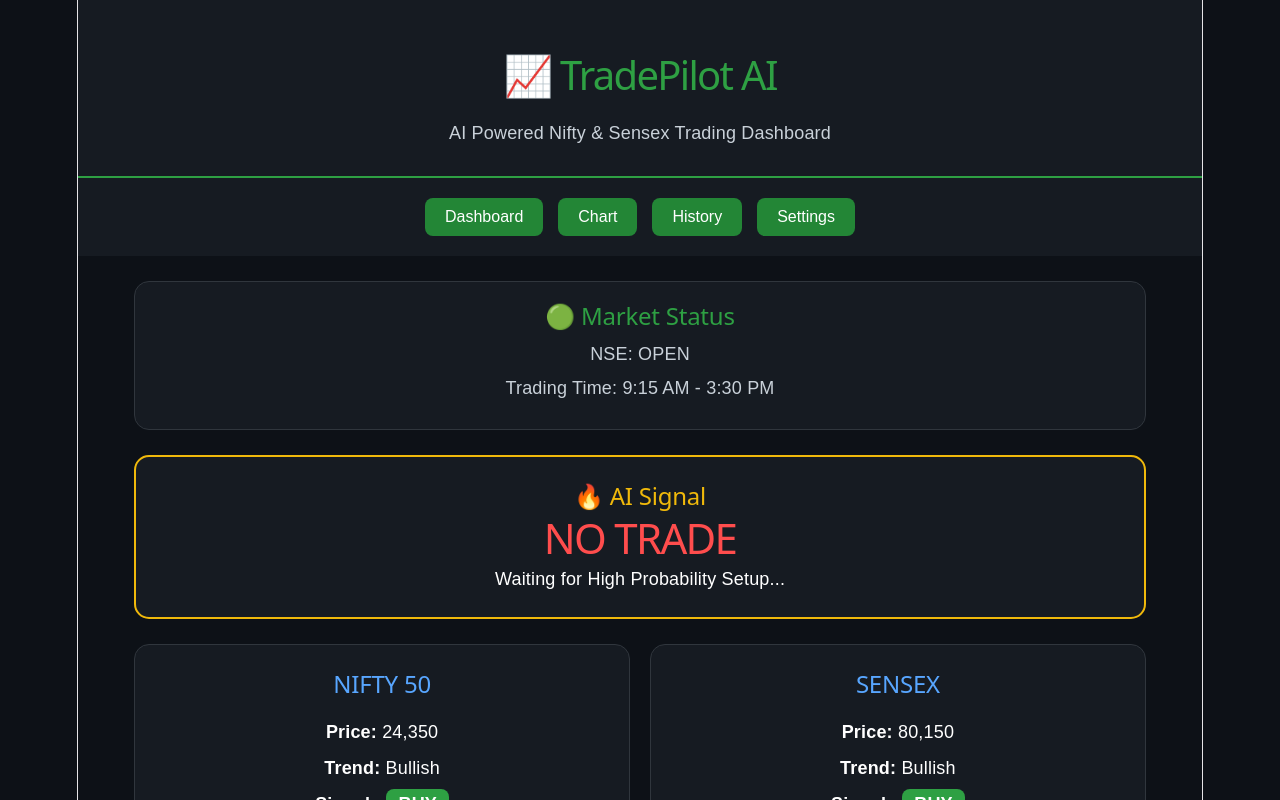
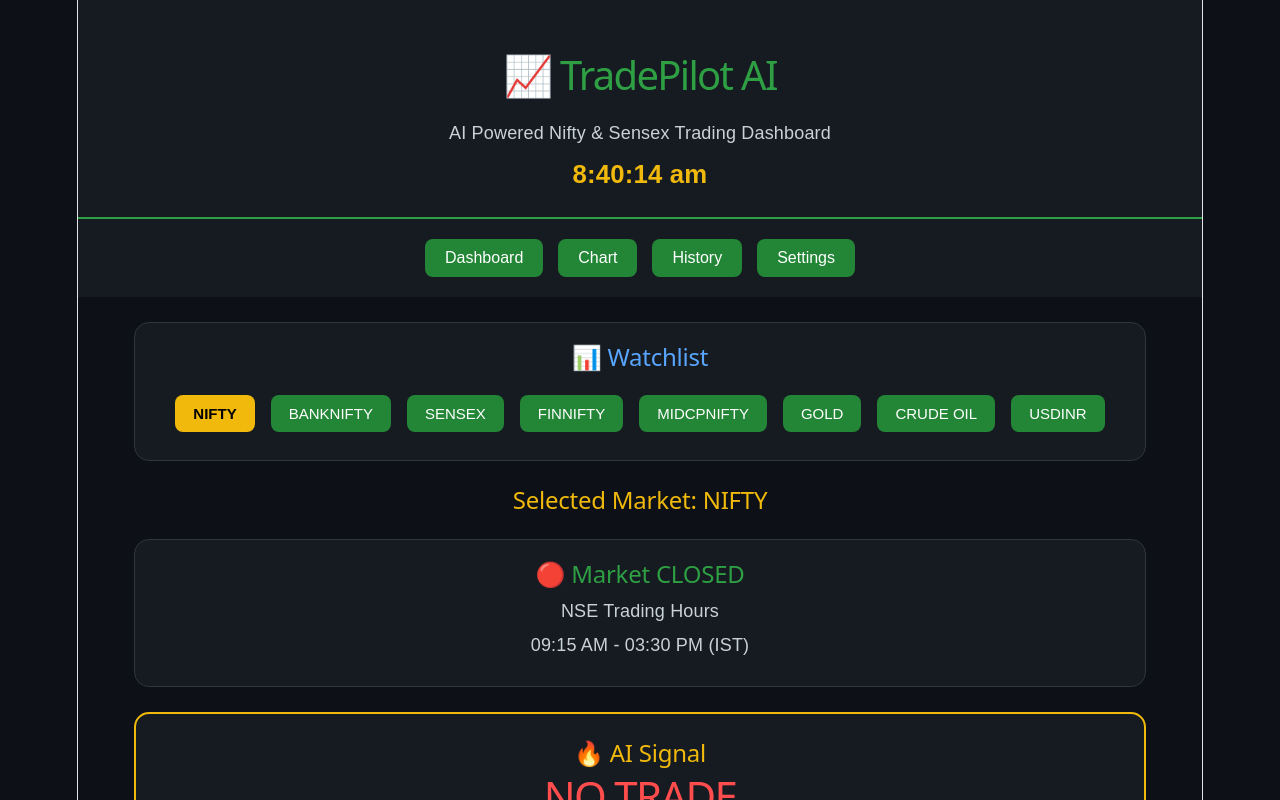
Before and after one commit to karankohli8902-star/TradePilotAI, a React app in the folder frontend/: page / in a window 1280 px wide. Shown: the top 800 px of the page. Built offline with nearby package versions, Linux system fonts and the light colour scheme; no server answers; the HTML template or start-up script is replaced by a standard one.

Commit message:
Connected frontend with backend API

```diff
--- a/frontend/src/App.css
+++ b/frontend/src/App.css
@@ -139,3 +139,43 @@
   margin:8px 0;
   color:#c9d1d9;
 }
+.live-clock{
+  margin-top:15px;
+  font-size:22px;
+  color:#f0b90b;
+  font-weight:bold;
+}
+.watchlist{
+  width:90%;
+  max-width:1200px;
+  margin:25px auto;
+  background:#161b22;
+  border:1px solid #30363d;
+  border-radius:15px;
+  padding:20px;
+}
+
+.watchlist h2{
+  color:#58a6ff;
+  margin-bottom:15px;
+}
+
+.watch-btn{
+  margin:8px;
+  padding:10px 18px;
+  border:none;
+  border-radius:8px;
+  background:#238636;
+  color:white;
+  cursor:pointer;
+  font-size:15px;
+}
+
+.watch-btn:hover{
+  background:#2ea043;
+}
+.active-btn{
+  background:#f0b90b;
+  color:black;
+  font-weight:bold;
+}
--- a/frontend/src/components/Header.jsx
+++ b/frontend/src/components/Header.jsx
@@ -1,8 +1,11 @@
+import LiveClock from "./LiveClock";
 function Header() {
   return (
     <header className="header">
       <h1>📈 TradePilot AI</h1>
       <p>AI Powered Nifty & Sensex Trading Dashboard</p>
+
+      <LiveClock />
     </header>
   );
 }
--- /dev/null
+++ b/frontend/src/components/LiveClock.jsx
@@ -0,0 +1,21 @@
+import { useEffect, useState } from "react";
+
+function LiveClock() {
+  const [time, setTime] = useState(new Date());
+
+  useEffect(() => {
+    const timer = setInterval(() => {
+      setTime(new Date());
+    }, 1000);
+
+    return () => clearInterval(timer);
+  }, []);
+
+  return (
+    <div className="live-clock">
+      <h3>{time.toLocaleTimeString("en-IN")}</h3>
+    </div>
+  );
+}
+
+export default LiveClock;
--- a/frontend/src/components/MarketStatus.jsx
+++ b/frontend/src/components/MarketStatus.jsx
@@ -1,9 +1,23 @@
 function MarketStatus() {
+  const now = new Date();
+
+  const hours = now.getHours();
+  const minutes = now.getMinutes();
+
+  const currentTime = hours * 60 + minutes;
+
+  const marketOpen = 9 * 60 + 15;   // 9:15 AM
+  const marketClose = 15 * 60 + 30; // 3:30 PM
+
+  const isOpen = currentTime >= marketOpen && currentTime <= marketClose;
+
   return (
     <section className="market-status">
-      <h2>🟢 Market Status</h2>
-      <p>NSE: OPEN</p>
-      <p>Trading Time: 9:15 AM - 3:30 PM</p>
+      <h2>{isOpen ? "🟢 Market OPEN" : "🔴 Market CLOSED"}</h2>
+
+      <p>NSE Trading Hours</p>
+
+      <p>09:15 AM - 03:30 PM (IST)</p>
     </section>
   );
 }
--- a/frontend/src/components/TradingChart.jsx
+++ b/frontend/src/components/TradingChart.jsx
@@ -1,20 +1,32 @@
 import { useEffect, useRef } from "react";
 
-function TradingChart() {
+function TradingChart({ market }) {
   const chartRef = useRef(null);
 
   useEffect(() => {
+    chartRef.current.innerHTML = "";
+
+    const symbols = {
+      NIFTY: "NSE:NIFTY",
+      BANKNIFTY: "NSE:BANKNIFTY",
+      SENSEX: "BSE:SENSEX",
+      FINNIFTY: "NSE:FINNIFTY",
+      MIDCPNIFTY: "NSE:MIDCPNIFTY",
+      GOLD: "MCX:GOLD",
+      "CRUDE OIL": "MCX:CRUDEOIL",
+      USDINR: "FX_IDC:USDINR",
+    };
+
     const script = document.createElement("script");
 
     script.src =
       "https://s3.tradingview.com/external-embedding/embed-widget-advanced-chart.js";
 
-    script.type = "text/javascript";
     script.async = true;
 
     script.innerHTML = JSON.stringify({
       autosize: true,
-      symbol: "NSE:NIFTY",
+      symbol: symbols[market] || "NSE:NIFTY",
       interval: "15",
       timezone: "Asia/Kolkata",
       theme: "dark",
@@ -26,16 +38,18 @@
     });
 
     chartRef.current.appendChild(script);
-  }, []);
+  }, [market]);
 
   return (
     <div
+      ref={chartRef}
       className="tradingview-widget-container"
-      ref={chartRef}
-      style={{ height: "600px", width: "90%", margin: "30px auto" }}
-    >
-      <div style={{ height: "100%" }} />
-    </div>
+      style={{
+        height: "600px",
+        width: "90%",
+        margin: "30px auto",
+      }}
+    />
   );
 }
 
--- /dev/null
+++ b/frontend/src/components/Watchlist.jsx
@@ -0,0 +1,37 @@
+import { useNavigate } from "react-router-dom";
+function Watchlist({ selectedMarket, setSelectedMarket }) {
+    const navigate = useNavigate();
+  const markets = [
+    "NIFTY",
+    "BANKNIFTY",
+    "SENSEX",
+    "FINNIFTY",
+    "MIDCPNIFTY",
+    "GOLD",
+    "CRUDE OIL",
+    "USDINR",
+  ];
+
+  return (
+    <div className="watchlist">
+      <h2>📊 Watchlist</h2>
+
+      {markets.map((item) => (
+        <button
+          key={item}
+          className={`watch-btn ${
+            selectedMarket === item ? "active-btn" : ""
+          }`}
+         onClick={() => {
+  setSelectedMarket(item);
+  navigate("/chart");
+}}
+        >
+          {item}
+        </button>
+      ))}
+    </div>
+  );
+}
+
+export default Watchlist;
--- /dev/null
+++ b/frontend/src/context/MarketContext.jsx
@@ -0,0 +1,15 @@
+import { createContext, useState } from "react";
+
+export const MarketContext = createContext();
+
+export function MarketProvider({ children }) {
+  const [selectedMarket, setSelectedMarket] = useState("NIFTY");
+
+  return (
+    <MarketContext.Provider
+      value={{ selectedMarket, setSelectedMarket }}
+    >
+      {children}
+    </MarketContext.Provider>
+  );
+}
--- a/frontend/src/main.jsx
+++ b/frontend/src/main.jsx
@@ -1,3 +1,4 @@
+import { MarketProvider } from "./context/MarketContext";
 import { StrictMode } from 'react'
 import { createRoot } from 'react-dom/client'
 import { BrowserRouter } from "react-router-dom";
@@ -6,8 +7,10 @@
 
 createRoot(document.getElementById('root')).render(
   <StrictMode>
-  <BrowserRouter>
-    <App />
-  </BrowserRouter>
-</StrictMode>
-)
+    <BrowserRouter>
+      <MarketProvider>
+        <App />
+      </MarketProvider>
+    </BrowserRouter>
+  </StrictMode>
+);
--- a/frontend/src/pages/Chart.jsx
+++ b/frontend/src/pages/Chart.jsx
@@ -1,7 +1,19 @@
+import { useContext } from "react";
+import { MarketContext } from "../context/MarketContext";
 import TradingChart from "../components/TradingChart";
 
 function Chart() {
-  return <TradingChart />;
+  const { selectedMarket } = useContext(MarketContext);
+
+  return (
+    <div style={{ padding: "20px" }}>
+      <h1 style={{ color: "white", textAlign: "center" }}>
+        📈 {selectedMarket} Live Chart
+      </h1>
+
+      <TradingChart market={selectedMarket} />
+    </div>
+  );
 }
 
 export default Chart;
--- a/frontend/src/pages/Dashboard.jsx
+++ b/frontend/src/pages/Dashboard.jsx
@@ -1,32 +1,56 @@
+import { useState, useEffect, useContext } from "react";
+import { getMarketData } from "../services/marketService";
+import { MarketContext } from "../context/MarketContext";
+import Watchlist from "../components/Watchlist";
 import MarketStatus from "../components/MarketStatus";
 import SignalCard from "../components/SignalCard";
 import MarketCard from "../components/MarketCard";
 
 function Dashboard() {
+  const { selectedMarket, setSelectedMarket } = useContext(MarketContext);
+  const [marketData, setMarketData] = useState(null);
+  useEffect(() => {
+  async function loadData() {
+    const data = await getMarketData();
+    setMarketData(data);
+  }
+
+  loadData();
+
+  const interval = setInterval(loadData, 5000);
+
+  return () => clearInterval(interval);
+}, []);
   return (
     <>
+     <Watchlist
+  selectedMarket={selectedMarket}
+  setSelectedMarket={setSelectedMarket}
+/><h2 style={{ textAlign: "center", marginTop: "20px", color: "#f0b90b" }}>
+  Selected Market: {selectedMarket}
+</h2>
       <MarketStatus />
       <SignalCard />
 
       <div className="cards">
         <MarketCard
           market="NIFTY 50"
-          price="24,350"
-          trend="Bullish"
-          signal="BUY"
-          entry="24,360"
-          stopLoss="24,300"
-          target="24,500"
+          price={marketData?.nifty.price || "Loading..."}
+trend={marketData?.nifty.trend || "Loading..."}
+signal={marketData?.nifty.signal || "Loading..."}
+entry={marketData?.nifty.entry || "--"}
+stopLoss={marketData?.nifty.stopLoss || "--"}
+target={marketData?.nifty.target || "--"}
         />
 
         <MarketCard
           market="SENSEX"
-          price="80,150"
-          trend="Bullish"
-          signal="BUY"
-          entry="80,200"
-          stopLoss="80,050"
-          target="80,500"
+         price={marketData?.sensex.price || "Loading..."}
+trend={marketData?.sensex.trend || "Loading..."}
+signal={marketData?.sensex.signal || "Loading..."}
+entry={marketData?.sensex.entry || "--"}
+stopLoss={marketData?.sensex.stopLoss || "--"}
+target={marketData?.sensex.target || "--"}
         />
       </div>
     </>
--- a/package.json
+++ b/package.json
@@ -1,5 +1,6 @@
 {
   "dependencies": {
-    "react-router-dom": "^7.18.1"
+    "react-router-dom": "^7.18.1",
+    "yahoo-finance2": "^4.0.0"
   }
 }
```
Also changed, not shown: 2 other files (tests, documents, lock files or other folders).
